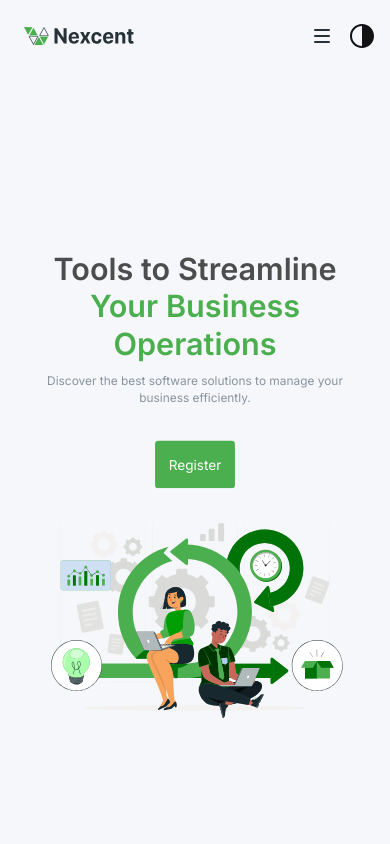
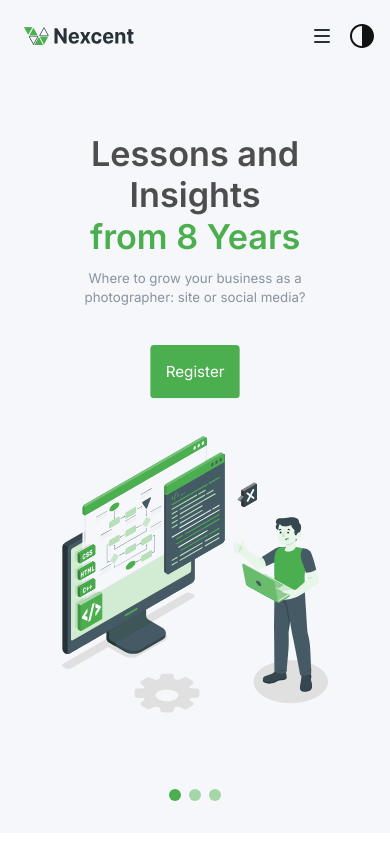
Before and after one commit to Nandani-Paliwal/ppa-assignment, a Next.js app: page / in a window 390 px wide. Shown: the top 844 px of the page. Built offline with nearby package versions, Linux system fonts and the light colour scheme.

Commit message:
feat: added hero section with working carousel and responsiveness
Signed-off-by: nandani <reach.nandanipaliwal@gmail.com>

```diff
--- a/src/components/hero-section/index.tsx
+++ b/src/components/hero-section/index.tsx
@@ -19,8 +19,8 @@ const content = [
 	{
 		title: (
 			<>
-				Tools to Streamline{' '}
-				<span className="block text-primary">Your Business Operations</span>
+				Tools to Streamline
+				<span className="block text-primary"> Operations</span>
 			</>
 		),
 		description: 'Discover the best software solutions to manage your business efficiently.',
@@ -30,7 +30,7 @@ const content = [
 		title: (
 			<>
 				Effective Marketing{' '}
-				<span className="block text-primary">Strategies for Growth</span>{' '}
+				<span className="block text-primary">Strategies</span>{' '}
 			</>
 		),
 		description:
@@ -83,7 +83,7 @@ const HeroSection = () => {
 	}
 
 	return (
-		<section className="relative flex flex-col items-center overflow-hidden bg-silver gap-10 px-5 md:px-10 pt-20 pb-8 md:pt-36 lg:px-16">
+		<section className="relative flex flex-col items-center overflow-hidden bg-silver gap-10 px-5 md:px-10 pt-12 pb-8 md:pt-36 lg:px-16">
 			<motion.div
 				drag="x"
 				dragConstraints={{
@@ -119,15 +119,15 @@ const Content = ({ contentIndex }: { contentIndex: number }) => {
 							scale: contentIndex === idx ? 0.95 : 0.85
 						}}
 						transition={SPRING_OPTIONS}
-						className=" flex w-screen lg:flex-shrink-0 items-center over-flow-hidden"
+						className=" flex w-full flex-shrink-0 items-center overflow-hidden"
 					>
-						<div className=" mx-auto flex flex-col lg:flex-row max-w-7xl w-full items-center justify-center gap-10 lg:justify-between">
+						<div className=" mx-auto flex flex-col lg:flex-row lg:max-w-7xl max-w-[280px]  w-full items-center justify-center gap-10 lg:justify-between ">
 							<div className="items-center flex flex-col justify-center gap-10 lg:items-start lg:justify-start overflow-hidden">
 								<div className="items-center lg:text-left text-center flex flex-col justify-center gap-3  lg:items-start lg:justify-start">
 									<Heading as="h1" type="h1" className="text-darkGrey">
 										{item.title}
 									</Heading>
-									<Paragraph type="para-2" className="text-lightGrey">
+									<Paragraph type="para-2" className="text-lightGrey ">
 										{item.description}
 									</Paragraph>
 								</div>
```
